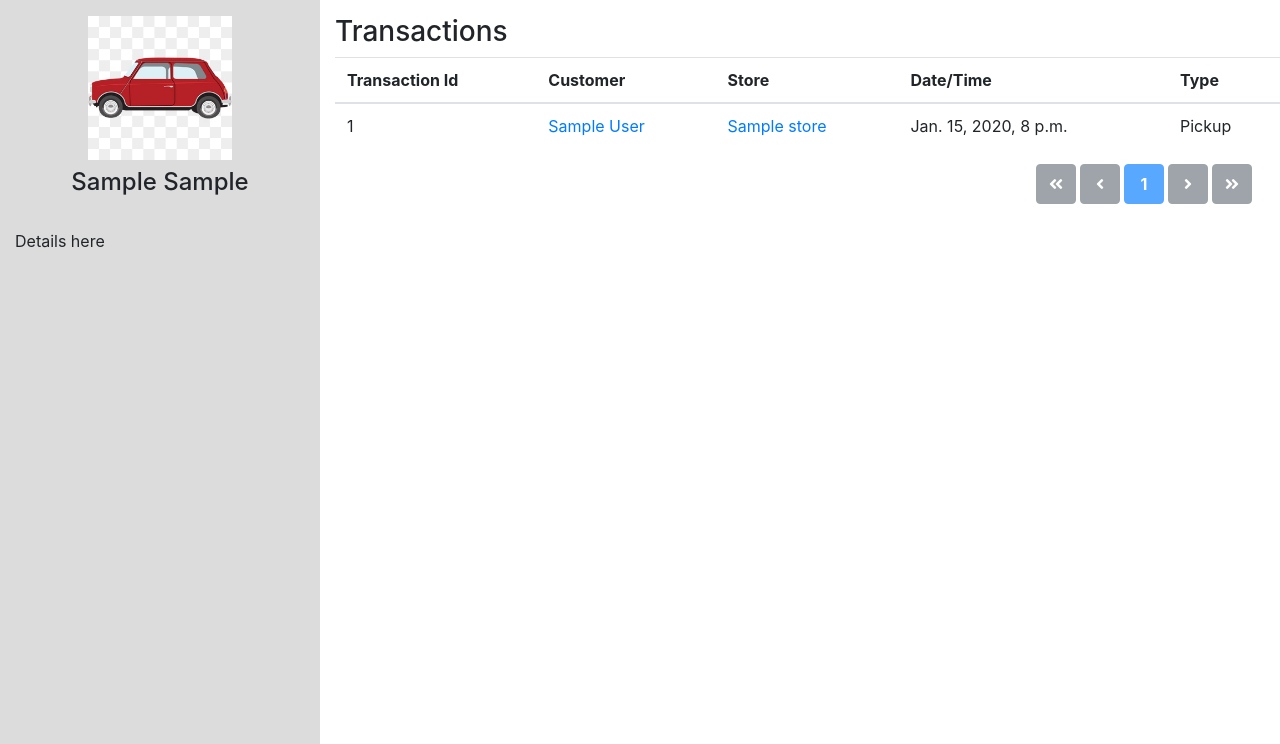
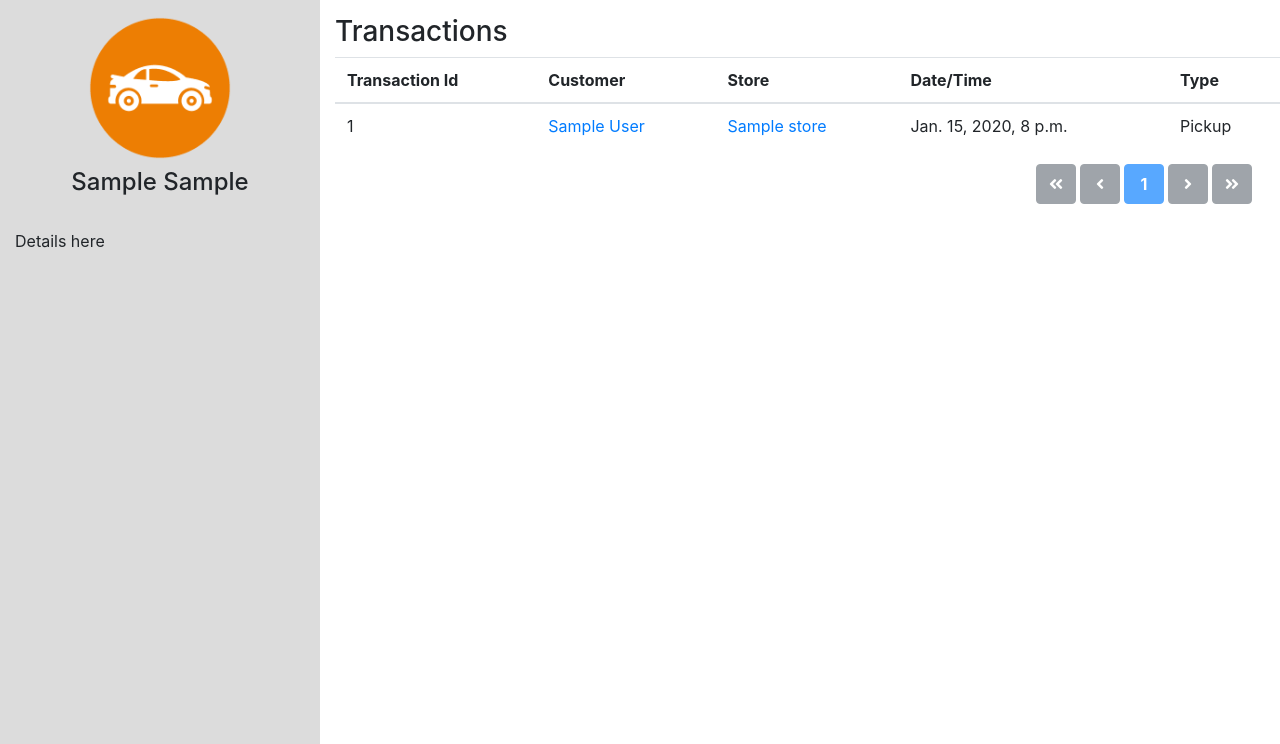
Before and after one commit to thomasvogelaar/IFB299, a Django app: page /cars/1 in a window 1280 px wide. Shown: the part 56-800 px from the top of the page. Run offline with Django 3.2, Linux system fonts and the light colour scheme; a user stored in the database is signed in; tables that the repository leaves empty hold one stand-in row (values such as "Sample post"); some libraries are stand-ins or nearby versions.

Commit message:
Changed car icon.

```diff
--- a/carrental/templates/core/car_details.html
+++ b/carrental/templates/core/car_details.html
@@ -1,7 +1,7 @@
 {% extends "../details_page.html" %}
 {% block nav-stores %}<a class="nav-link active" href="/stores">Stores</a>{% endblock %}
 {% block left-header %}
-    <img src="/static/images/car.jpg" class="entity-image">
+    <img src="/static/images/car.png" class="entity-image">
     <h4 class="entity-title pb-4">{{ car.make }} {{ car.model }}</h4>
 {% endblock %}
 {% block left-content %}
```
Also changed, not shown: carrental/static/images/car.jpg (deleted), carrental/static/images/car.png (added).
